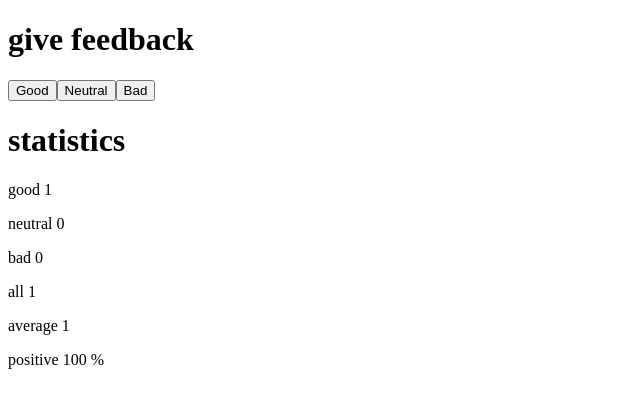
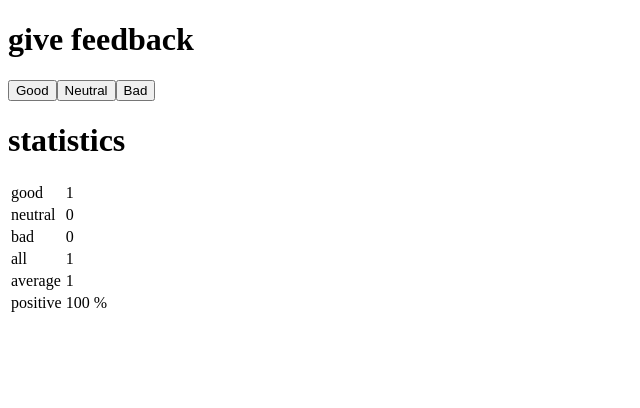
Before and after one commit to samilait/Fullstack-2022, a React (Create React App) app in the folder osa1/unicafe/: page / in a window 1280 px wide. Both pictures are taken after a click on the button "Good". Shown: the top 408 px of the page, without its empty margins (0-640 px from the left). Built offline with nearby package versions, Linux system fonts and the light colour scheme.

Commit message:
unicafe step6 tehty

```diff
--- a/osa1/unicafe/src/App.js
+++ b/osa1/unicafe/src/App.js
@@ -14,9 +14,10 @@
   }
 
   return (
-    <div>
-      <p>{props.text} {props.value} {extension}</p>
-    </div>
+    <>
+      <td>{props.text}</td>
+      <td>{props.value} {extension}</td>
+    </>
   )
 }
 
@@ -24,23 +25,23 @@
 
   if (props.total === 0) {
     return (
-    <div>
-      <h1>statistics</h1>
+    <>
       <p>No feedback given</p>
-    </div>
+    </>
     )
   }
 
   return (
-    <div>
-      <h1>statistics</h1>
-      <StatisticLine text="good" value={props.good} />
-      <StatisticLine text="neutral" value={props.neutral} />
-      <StatisticLine text="bad" value={props.bad} />
-      <StatisticLine text="all" value={props.total} />
-      <StatisticLine text="average" value={props.sum / props.total} />
-      <StatisticLine text="positive" value={100 * props.good / props.total} />
-    </div>
+    <table>
+      <tbody>
+        <tr><StatisticLine text="good" value={props.good} /></tr>
+        <tr><StatisticLine text="neutral" value={props.neutral} /></tr>
+        <tr><StatisticLine text="bad" value={props.bad} /></tr>
+        <tr><StatisticLine text="all" value={props.total} /></tr>
+        <tr><StatisticLine text="average" value={props.sum / props.total} /></tr>
+        <tr><StatisticLine text="positive" value={100 * props.good / props.total} /></tr>
+      </tbody>
+    </table>
   )
 }
 
@@ -76,6 +77,7 @@
       <Button handleClick={handleGood} text="Good" />
       <Button handleClick={handleNeutral} text="Neutral" />
       <Button handleClick={handleBad} text="Bad" />
+      <h1>statistics</h1>
       <Statistics
         good={good}
         neutral={neutral}
```
